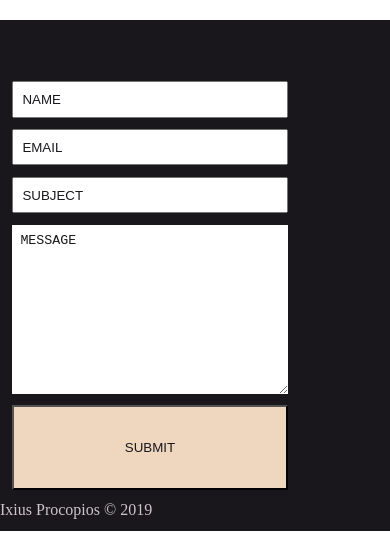
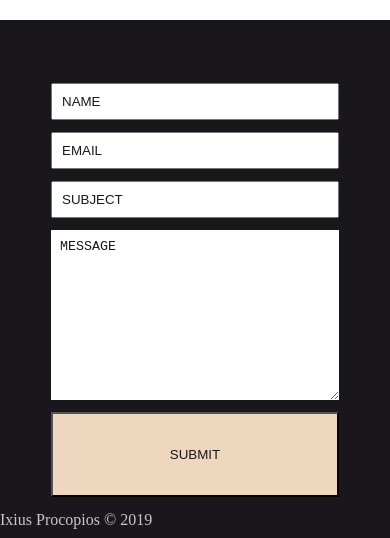
Before and after one commit to ixnp/redux-react-sass-portfolio, a React (Create React App) app: page / in a window 390 px wide. Shown: the part 2056-2594 px from the top of the page. Built offline with nearby package versions, Linux system fonts and the light colour scheme; a web font is replaced by a local one.

Commit message:
fixed form mobile

```diff
--- a/src/scss/contact.scss
+++ b/src/scss/contact.scss
@@ -34,8 +34,14 @@ display: grid;
  .contact{
     &-body{
         grid-column: 1/-1;
-        max-width: 300px;
+
+
+        form{
+            margin:auto;
+            max-width: 300px;
+        }
     }
+
  }
 
 }
```
